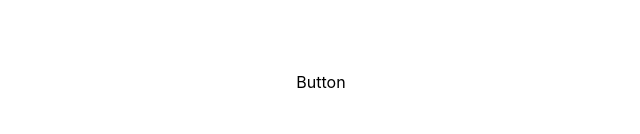
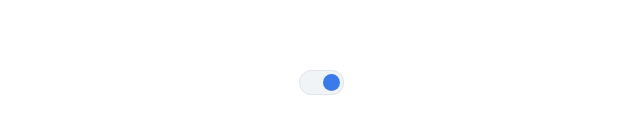
Before and after one commit to sudhir9297/React-Components, a React (Create React App) app: page / in a window 1280 px wide. Shown: the part 318-452 px from the top of the page, without its empty margins (319-959 px from the left). Built offline with nearby package versions, Linux system fonts and the light colour scheme.

Commit message:
Toggle Buttom

```diff
--- a/public/index.html
+++ b/public/index.html
@@ -24,7 +24,7 @@
       work correctly both with client-side routing and a non-root public URL.
       Learn how to configure a non-root public URL by running `npm run build`.
     -->
-    <title>React App</title>
+    <title>React Component</title>
   </head>
   <body>
     <noscript>You need to enable JavaScript to run this app.</noscript>
--- a/src/App.js
+++ b/src/App.js
@@ -1,10 +1,17 @@
+import React, { useState } from "react";
 import styled from "styled-components";
 import { ToggleButton } from "./components";
 
 function App() {
+  const [value, setValue] = useState(50);
+
+  const handleClick = () => {
+    setValue(!value);
+  };
+
   return (
     <AppContainer>
-      <ToggleButton />
+      <ToggleButton value={value} handleClick={handleClick} />
     </AppContainer>
   );
 }
@@ -14,7 +21,6 @@ export default App;
 const AppContainer = styled.div`
   width: 100vw;
   height: 100vh;
-  display: flex;
-  justify-content: center;
-  align-items: center;
+  display: grid;
+  place-items: center;
 `;
--- /dev/null
+++ b/src/components/Slider/index.js
@@ -0,0 +1,7 @@
+import React from "react";
+
+function SliderComponent() {
+  return <div>SliderComponent</div>;
+}
+
+export default SliderComponent;
--- a/src/components/ToggleButton/index.js
+++ b/src/components/ToggleButton/index.js
@@ -1,7 +1,35 @@
 import React from "react";
+import styled from "styled-components";
 
-function ToggleButton() {
-  return <div>Button</div>;
+function ToggleButton({ value, handleClick }) {
+  return (
+    <Container onClick={handleClick}>
+      <Circle value={value} />
+    </Container>
+  );
 }
 
 export default ToggleButton;
+
+const Container = styled.div`
+  box-sizing: border-box;
+  margin: 0 5px;
+  width: 45px;
+  height: 25px;
+  border: 1px solid #e1e5e9;
+  border-radius: 12px;
+  background-color: #f0f4f7;
+  display: flex;
+  align-items: center;
+  cursor: pointer;
+`;
+
+const Circle = styled.div`
+  width: 17px;
+  height: 17px;
+  border-radius: 50%;
+  background-color: ${({ value }) => (value ? "#3a7bec" : "#5F7181")};
+  margin: 0 3px;
+  transform: ${({ value }) => (value ? "translateX(20px)" : "translateX(0px)")};
+  transition: all 0.2s ease-in-out;
+`;
--- a/src/components/index.js
+++ b/src/components/index.js
@@ -1,3 +1,4 @@
 import ToggleButton from "./ToggleButton";
+import SliderComponent from "./Slider";
 
-export { ToggleButton };
+export { ToggleButton, SliderComponent };
```
